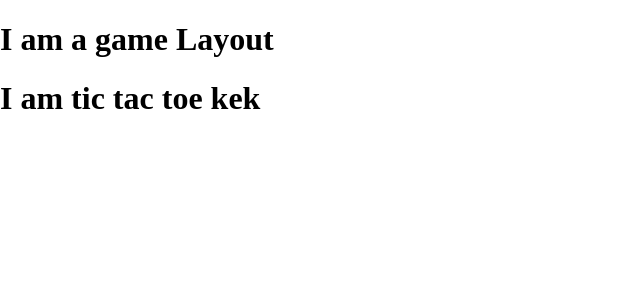
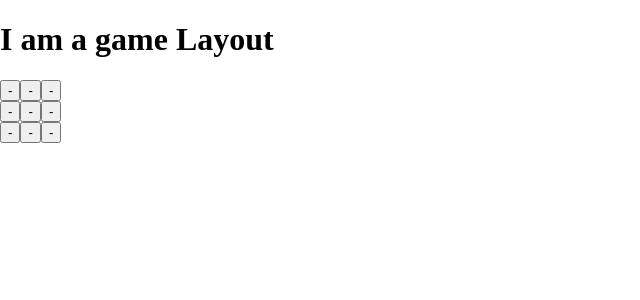
Before and after one commit to NoodleSushi/game-stuffs, a React (Vite) app: page /#/game/tictactoe in a window 1280 px wide. Shown: the top 300 px of the page, without its empty margins (0-640 px from the left). Built offline with nearby package versions, Linux system fonts and the light colour scheme.

Commit message:
tictactoe init

```diff
--- a/src/games/TicTacToe.tsx
+++ b/src/games/TicTacToe.tsx
@@ -1,6 +1,71 @@
+import { useState, useEffect } from "react";
+import { range } from "lodash";
+
+function Cell({ value, onCellClick }: {value: string, onCellClick: () => void}) {
+  return (
+    <button onClick={onCellClick}>
+      {value}
+    </button>
+  )
+}
+
+function findWinner(pieceMask: number, playerMask: number) {
+  const winningStates = [
+    0b001001001,
+    0b010010010,
+    0b100100100,
+    0b000000111,
+    0b000111000,
+    0b111000111,
+    0b100010001,
+    0b001010100,
+  ];
+
+  for (const winningState of winningStates) {
+    const hasWon = [playerMask, ~playerMask].map(x => x & winningState & pieceMask).includes(winningState);
+    if (!hasWon)
+      continue
+    const winningPlayer = ((winningState & playerMask) > 0) ? 1 : 0;
+    console.log(winningState.toString(2).padStart(9, '0'));
+    return winningPlayer;
+  }
+
+  if (pieceMask == 0b111111111)
+    return -2;
+  return -1;
+
+}
+
 function TicTacToe() {
+  const [pieceMask, setPieceMask] = useState(0b000000000);
+  const [playerMask, setPlayerMask] = useState(0b000000000);
+  const [turn, setTurn] = useState(0);
+  const [winner, setWinner] = useState(-1);
+
+  useEffect(() => {
+    setWinner(findWinner(pieceMask, playerMask));
+  }, [pieceMask, playerMask]);
+
+  function handleCell(idx: number) {
+    if (winner >= 0 || (pieceMask >> idx) & 0b1)
+      return;
+    setPieceMask(pieceMask | (0b1 << idx));
+    setPlayerMask(playerMask | (turn << idx));
+    setTurn(turn ^ 0b1);
+  }
+
   return <>
-    <h1>I am tic tac toe kek</h1>
+    {range(0, 3).map((y) =>
+      <div key={y}>
+        {range(0, 3).map((x) => {
+          const idx = y * 3 + x;
+          const isPlaced = ((pieceMask >> idx) & 0b1) > 0;
+          const player = ((playerMask >> idx) & 0b1) > 0;
+          return <Cell key={idx} value={isPlaced ? player ? 'X' : 'O' : '-'} onCellClick={() => handleCell(idx)} />
+        })}
+      </div>
+    )}
+    {(winner != -1) ? (winner == -2) ? <p>Draw!</p> : <p>{`${winner}`} is the winner!</p> : undefined}
   </>
 }
 
```
